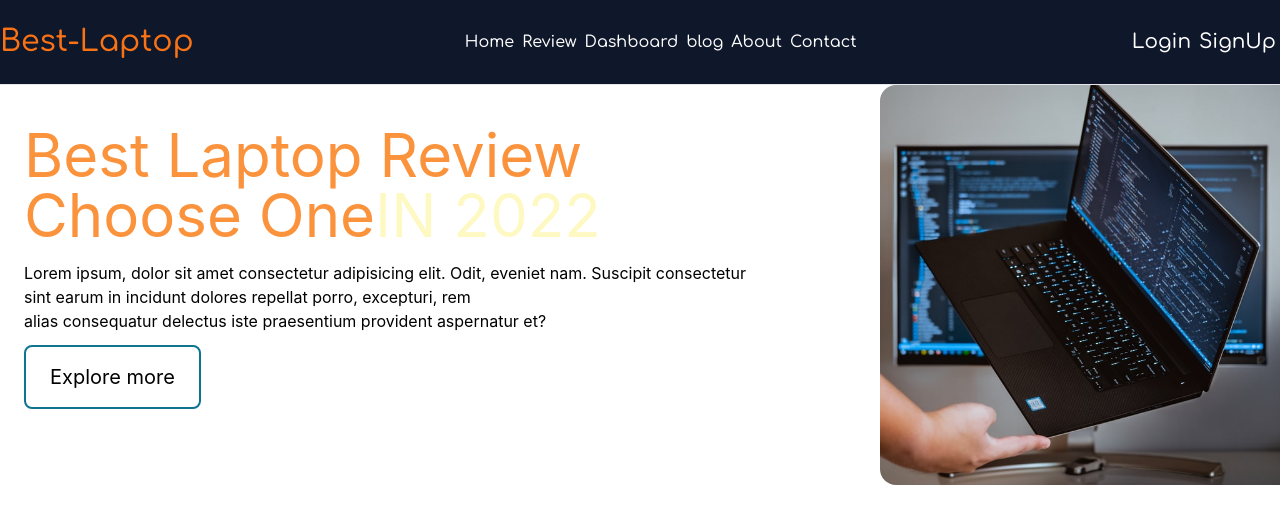
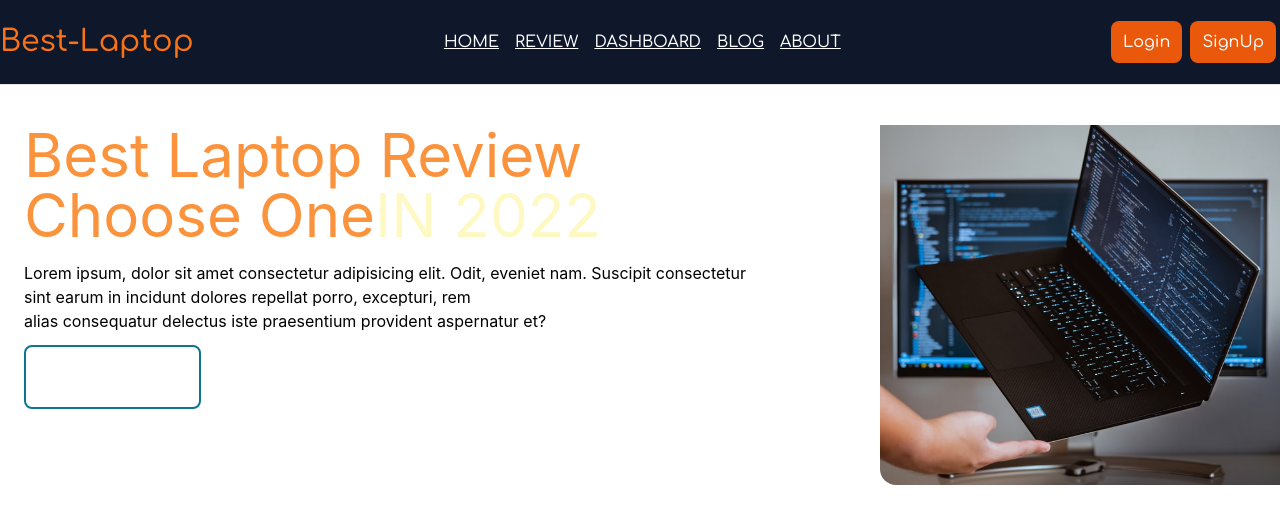
Before and after one commit to kabirbhai/product-analysis, a React (Create React App) app: page / in a window 1280 px wide. Shown: the top 524 px of the page. Built offline with nearby package versions, Linux system fonts and the light colour scheme.

Commit message:
notFound page complited and font awsome installed

```diff
--- a/package.json
+++ b/package.json
@@ -3,6 +3,9 @@
   "version": "0.1.0",
   "private": true,
   "dependencies": {
+    "@fortawesome/fontawesome-svg-core": "^6.1.1",
+    "@fortawesome/free-solid-svg-icons": "^6.1.1",
+    "@fortawesome/react-fontawesome": "^0.1.18",
     "@testing-library/jest-dom": "^5.16.3",
     "@testing-library/react": "^12.1.4",
     "@testing-library/user-event": "^13.5.0",
--- a/src/App.js
+++ b/src/App.js
@@ -6,7 +6,6 @@ import Header from "./components/Header/Header";
 import Home from "./components/Home/Home";
 import Review from "./components/Review/Review";
 import Blog from "./components/Blog/Blog";
-import Contact from "./components/Contact/Contact";
 import DashBoard from "./components/DashBoard/DashBoard";
 
 function App() {
@@ -20,7 +19,6 @@ function App() {
         <Route path="/dashboard" element={<DashBoard />} />
         <Route path="/blog" element={<Blog />} />
         <Route path="/about" element={<About />} />
-        <Route path="/contact" element={<Contact />} />
         <Route path="*" element={<NotFound />} />
       </Routes>
     </div>
--- a/src/components/Contact/Contact.js
+++ /dev/null
@@ -1,11 +0,0 @@
-import React from "react";
-
-const Contact = () => {
-  return (
-    <div>
-      <h1>I am from Contact compo</h1>
-    </div>
-  );
-};
-
-export default Contact;
--- a/src/components/Header/Header.js
+++ b/src/components/Header/Header.js
@@ -10,33 +10,48 @@ const Header = () => {
           <Link to="/"> Best-Laptop</Link>
         </div>
         <div className="nav-item">
-          <Link className="px-1 text-base  hover:text-blue-700" to="/home">
-            Home
-          </Link>
-          <Link className="px-1 text-base   hover:text-blue-700" to="/review">
-            Review
+          <Link
+            className="mr-4 underline text-base   hover:text-orange-500"
+            to="/home"
+          >
+            HOME
           </Link>
           <Link
-            className="px-1 text-base   hover:text-blue-700"
+            className="mr-4 underline text-base    hover:text-orange-500"
+            to="/review"
+          >
+            REVIEW
+          </Link>
+          <Link
+            className="mr-4 underline text-base    hover:text-orange-500"
             to="/dashboard"
           >
-            Dashboard
+            DASHBOARD
           </Link>
-          <Link className="px-1 text-base   hover:text-blue-700" to="/blog">
-            blog
+          <Link
+            className="mr-4 underline text-base    hover:text-orange-500"
+            to="/blog"
+          >
+            BLOG
           </Link>
-          <Link className="px-1 text-base   hover:text-blue-700" to="/about">
-            About
-          </Link>
-          <Link className="px-1 text-base   hover:text-blue-700" to="/contact">
-            Contact
+          <Link
+            className="mr-4 underline text-base    hover:text-orange-500"
+            to="/about"
+          >
+            ABOUT
           </Link>
         </div>
         <div className="nav-submit">
-          <Link className="px-1 text-xl hover:text-blue-700" to="/login">
+          <Link
+            className="p-3 text-base bg-orange-600 rounded-lg m-1  hover:bg-orange-900"
+            to="/login"
+          >
             Login
           </Link>
-          <Link className="px-1 text-xl hover:text-blue-700" to="/signup">
+          <Link
+            className="p-3 text-base bg-orange-600 rounded-lg m-1 hover:bg-orange-900"
+            to="/signup"
+          >
             SignUp
           </Link>
         </div>
--- a/src/components/Home/Home.css
+++ b/src/components/Home/Home.css
@@ -1,11 +1,17 @@
 
 .bg-image{
-    height:  100vh;
+    height:  900px;
     background-position: center;
     background-size: cover;
     background-repeat: no-repeat;
     /* background-attachment: fixed; */
     position: relative;
-    top: 0;
+    top: -400px;
     bottom: 0;
+    z-index: -1;
+    opacity: 0.8;
 }
+.home-container{
+    height: 900px;
+    overflow: hidden;
+}
--- a/src/components/Home/Home.js
+++ b/src/components/Home/Home.js
@@ -1,4 +1,3 @@
-import React from "react";
 import Images from "../../Images/background.jpg";
 import laptop from "../../Images/laptop.jpg";
 import "./Home.css";
@@ -13,32 +12,39 @@ const Home = () => {
             Choose One
             <span className="text-6xl text-yellow-100">IN 2022</span>
           </h1>
-          <p className="mt-4">
+          <p className="mt-4 text-black">
             Lorem ipsum, dolor sit amet consectetur adipisicing elit. Odit,
             eveniet nam. Suscipit consectetur <br /> sint earum in incidunt
             dolores repellat porro, excepturi, rem <br /> alias consequatur
             delectus iste praesentium provident aspernatur et?
           </p>
-          <button className="border-2 text-xl border-cyan-700 px-6 py-4 rounded-lg mt-3 text-black hover:bg-orange-200 hover:text-blue-700">
+          <button className="border-2 text-xl border-cyan-700 px-6 py-4 rounded-lg mt-3 text-white hover:bg-orange-200 hover:text-blue-700">
             Explore more
           </button>
         </div>
 
+        <div
+          className="bg-image"
+          style={{
+            backgroundImage: "url(" + Images + ")",
+          }}
+        ></div>
+
+        {/* this section for review */}
+
         <div>
           <img
-            className="rounded-tl-2xl rounded-bl-2xl w-[400px] h-[400px]"
+            className="rounded-tl-2xl rounded-bl-2xl pt-10 w-[400px] h-[400px]"
             src={laptop}
-            alt=""
+            alt=" loading"
           />
         </div>
       </div>
 
-      {/* <div
-        className="bg-image"
-        style={{
-          backgroundImage: "url(" + Images + ")",
-        }}
-      ></div> */}
+      <div className="review-container">
+        <h1 className=" text-3xl text-center underline">Customer Review</h1>
+        <button className="border-2">See More</button>
+      </div>
     </div>
   );
 };
--- a/src/components/NotFound/NotFound.js
+++ b/src/components/NotFound/NotFound.js
@@ -1,10 +1,42 @@
+import {
+  faArrowLeftLong,
+  faContactCard,
+} from "@fortawesome/free-solid-svg-icons";
+import { FontAwesomeIcon } from "@fortawesome/react-fontawesome";
 import React from "react";
 
 const NotFound = () => {
   return (
-    <div>
-      <h1>Opps! 404 page not found</h1>
-    </div>
+    <section className="px-4 py-32 mx-auto max-w-7xl">
+      <div className="grid items-center w-full grid-cols-1 gap-10 mx-auto md:w-4/5 lg:grid-cols-2 xl:gap-32">
+        <div>
+          <p className="mb-2 text-xs font-semibold tracking-wide text-gray-500 uppercase">
+            Error 404
+          </p>
+          <h1 className="mb-4 text-2xl font-extrabold leading-tight tracking-tight text-left text-gray-900 md:text-4xl">
+            Oops! The page you're looking for isn't here.
+          </h1>
+          <p className="mb-5 text-base text-left text-gray-800 md:text-xl">
+            You might have the wrong address, or the page may have moved.
+          </p>
+          <button className="w-full mb-2 py-2 px-3 text-white mt-3 rounded-lg bg-orange-600 sm:w-auto sm:mb-0">
+            <FontAwesomeIcon icon={faArrowLeftLong}></FontAwesomeIcon> Back to
+            homepage
+          </button>
+          <button className="w-full mb-2 py-2 px-3 text-white mt-3 mx-2 rounded-lg bg-orange-600 sm:w-auto sm:mb-0">
+            Contact us <FontAwesomeIcon icon={faContactCard}></FontAwesomeIcon>
+          </button>
+        </div>
+        <div>
+          <div className="w-full h-full bg-gray-200 rounded-lg">
+            <img
+              src="https://thumbs.dreamstime.com/b/%C3%B0%C2%BF%C3%B0%C2%B5%C3%B1%E2%80%A1%C3%B0%C2%B0%C3%B1%E2%80%9A%C3%B1%C5%93-134036857.jpg"
+              alt=""
+            />
+          </div>
+        </div>
+      </div>
+    </section>
   );
 };
 
--- a/src/components/Review/Review.js
+++ b/src/components/Review/Review.js
@@ -3,7 +3,23 @@ import React from "react";
 const Review = () => {
   return (
     <div>
-      <h1>Header compo</h1>
+      <div className="border-2">
+        <h1>pd name: </h1>
+        <p>
+          Lorem ipsum dolor sit amet consectetur adipisicing elit. Commodi,
+          maxime.
+        </p>
+        <p>ratting .............</p>
+
+        <div>
+          <div>
+            <img src="" alt="loading" />
+          </div>
+          <div>
+            <h1>name</h1>
+          </div>
+        </div>
+      </div>
     </div>
   );
 };
```
Also changed, not shown: public/review.json (added, +33 -0 lines), src/hooks/useReview.js (added, +14 -0 lines), public/laptop.jpg (deleted), src/hooks/useProduct.js (deleted), 1 other file (tests, documents, lock files or other folders).
